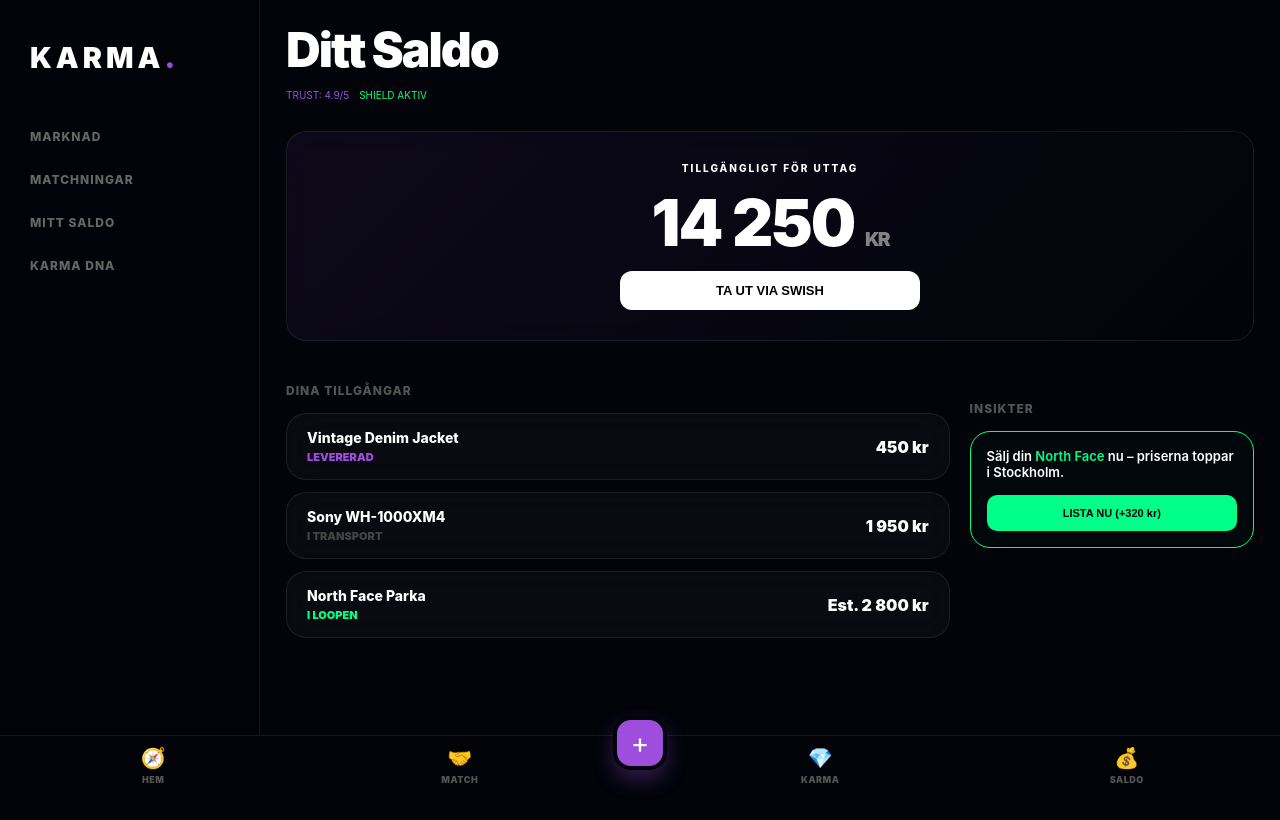
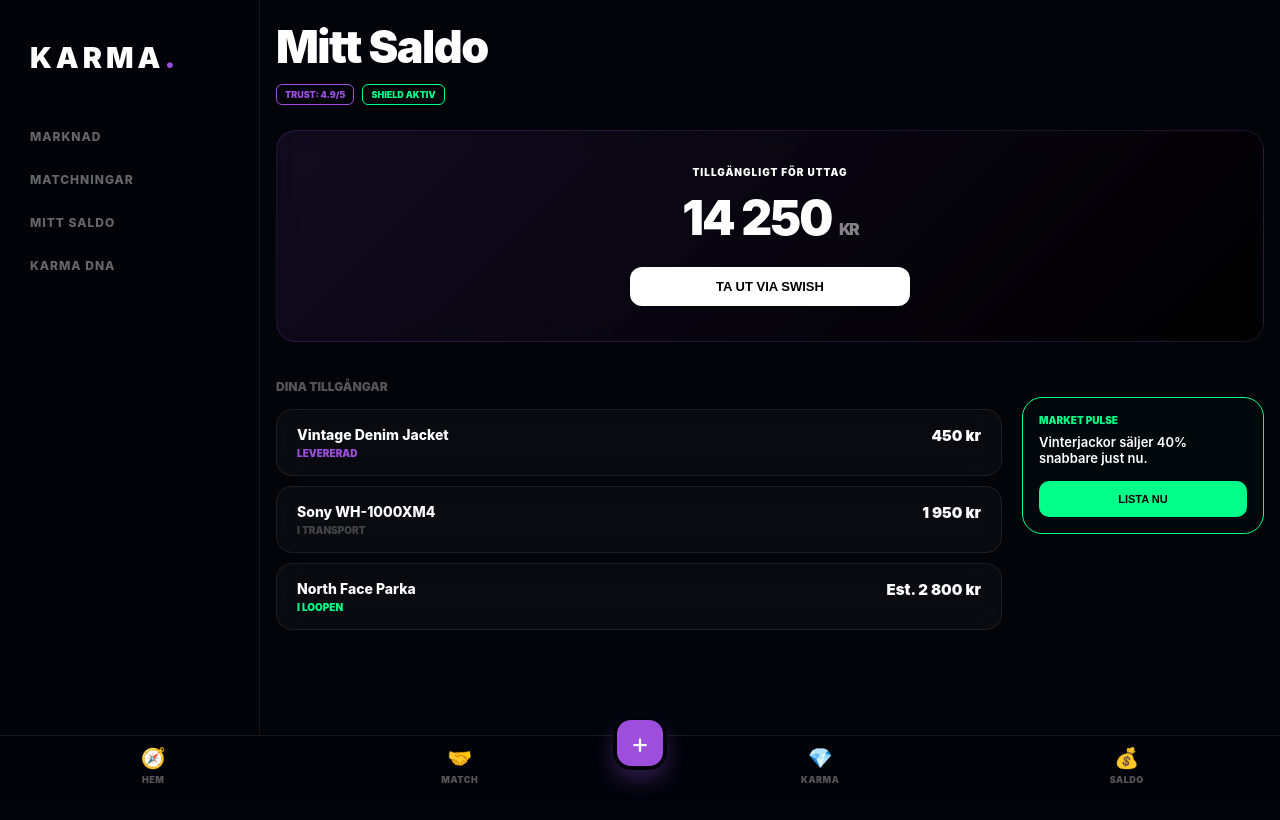
Before and after one commit to gascheckking/marketbeg-appGem, a Next.js app: page /dashboard/seller in a window 1280 px wide. Built offline with nearby package versions, Linux system fonts and the light colour scheme.

Commit message:
Update page.tsx

```diff
--- a/app/dashboard/seller/page.tsx
+++ b/app/dashboard/seller/page.tsx
@@ -9,61 +9,57 @@ export default function KarmaSellerDashboard() {
   ];
 
   return (
-    <div className="page-wrapper" style={{ maxWidth: '1000px', margin: '0 auto' }}>
-      <header style={{ marginBottom: '30px' }}>
-        <h1 style={{ fontSize: 'clamp(2rem, 8vw, 3rem)', fontWeight: 900, letterSpacing: '-2px', margin: 0 }}>Ditt Saldo</h1>
-        <div style={{ display: 'flex', gap: '10px', marginTop: '10px', flexWrap: 'wrap' }}>
-          <span className="stat-pill" style={{ borderColor: 'var(--neon-purple)', color: 'var(--neon-purple)', fontSize: '10px' }}>TRUST: 4.9/5</span>
-          <span className="stat-pill" style={{ borderColor: 'var(--neon-mint)', color: 'var(--neon-mint)', fontSize: '10px' }}>SHIELD AKTIV</span>
+    <div className="page-wrapper">
+      <header style={{ marginBottom: '25px' }}>
+        <h1 style={{ margin: 0 }}>Mitt Saldo</h1>
+        <div style={{ display: 'flex', gap: '8px', marginTop: '10px' }}>
+          <span style={{ fontSize: '9px', fontWeight: 900, color: 'var(--neon-purple)', border: '1px solid var(--neon-purple)', padding: '4px 8px', borderRadius: '6px' }}>TRUST: 4.9/5</span>
+          <span style={{ fontSize: '9px', fontWeight: 900, color: 'var(--neon-mint)', border: '1px solid var(--neon-mint)', padding: '4px 8px', borderRadius: '6px' }}>SHIELD AKTIV</span>
         </div>
       </header>
 
-      {/* Saldo-kort */}
+      {/* Saldo-kort - Mer Fintech-look */}
       <div className="glass-card" style={{
-        background: 'linear-gradient(135deg, rgba(157, 78, 221, 0.08) 0%, rgba(2, 4, 10, 1) 100%)',
-        padding: '30px 20px', marginBottom: '30px', textAlign: 'center'
+        background: 'linear-gradient(135deg, rgba(157, 78, 221, 0.1), #000)',
+        padding: '35px 20px', marginBottom: '25px', textAlign: 'center', border: '1px solid rgba(157, 78, 221, 0.2)'
       }}>
-        <div className="muted" style={{ fontSize: '10px', fontWeight: 800, letterSpacing: '2px', textTransform: 'uppercase' }}>Tillgängligt för uttag</div>
-        <div style={{ fontSize: 'clamp(2.5rem, 12vw, 4rem)', fontWeight: 900, margin: '10px 0', letterSpacing: '-2px' }}>
-          14 250 <span style={{ fontSize: '1.2rem', opacity: 0.5 }}>KR</span>
+        <div className="muted" style={{ fontSize: '10px', fontWeight: 900, letterSpacing: '1px' }}>TILLGÄNGLIGT FÖR UTTAG</div>
+        <div style={{ fontSize: '3rem', fontWeight: 900, margin: '10px 0', letterSpacing: '-2px' }}>
+          14 250 <span style={{ fontSize: '1rem', opacity: 0.5 }}>KR</span>
         </div>
-        <button className="primary-btn" style={{ width: '100%', maxWidth: '300px', background: '#fff', color: '#000', fontSize: '13px' }}>
+        <button className="primary-btn" style={{ width: '100%', maxWidth: '280px', marginTop: '10px' }}>
           TA UT VIA SWISH
         </button>
       </div>
 
       <div className="dashboard-grid">
-        <div className="assets-section">
-          <h3 style={{ fontSize: '12px', fontWeight: 800, letterSpacing: '1px', marginBottom: '15px', color: '#555' }}>DINA TILLGÅNGAR</h3>
-          <div style={{ display: 'flex', flexDirection: 'column', gap: '12px' }}>
+        <section>
+          <h3 style={{ fontSize: '12px', fontWeight: 900, marginBottom: '15px', color: '#555' }}>DINA TILLGÅNGAR</h3>
+          <div style={{ display: 'flex', flexDirection: 'column', gap: '10px' }}>
             {assets.map((item, i) => (
-              <div key={i} className="glass-card" style={{ display: 'flex', justifyContent: 'space-between', alignItems: 'center', padding: '15px 20px' }}>
+              <div key={i} className="glass-card" style={{ display: 'flex', justifyContent: 'space-between', padding: '16px 20px', borderRadius: '16px' }}>
                 <div>
                   <div style={{ fontWeight: 800, fontSize: '14px' }}>{item.name}</div>
-                  <div style={{ fontSize: '11px', color: item.color, fontWeight: 900, marginTop: '4px' }}>{item.status}</div>
+                  <div style={{ fontSize: '10px', color: item.color, fontWeight: 900, marginTop: '4px' }}>{item.status}</div>
                 </div>
-                <div style={{ fontWeight: 900, fontSize: '16px' }}>{item.value}</div>
+                <div style={{ fontWeight: 900, fontSize: '15px' }}>{item.value}</div>
               </div>
             ))}
           </div>
-        </div>
+        </section>
 
-        <div className="insights-section">
-          <h3 style={{ fontSize: '12px', fontWeight: 800, letterSpacing: '1px', marginBottom: '15px', color: '#555', marginTop: '30px' }}>INSIKTER</h3>
+        <section style={{ marginTop: '30px' }}>
           <div className="glass-card" style={{ border: '1px solid var(--neon-mint)', background: 'rgba(0,255,136,0.02)' }}>
-            <p style={{ fontSize: '13px', fontWeight: 600, margin: 0 }}>
-              Sälj din <span style={{ color: 'var(--neon-mint)' }}>North Face</span> nu – priserna toppar i Stockholm.
-            </p>
-            <button style={{ marginTop: '15px', width: '100%', padding: '12px', background: 'var(--neon-mint)', border: 'none', borderRadius: '10px', fontWeight: 900, fontSize: '11px' }}>
-              LISTA NU (+320 kr)
-            </button>
+            <div style={{ fontSize: '10px', fontWeight: 900, color: 'var(--neon-mint)', marginBottom: '8px' }}>MARKET PULSE</div>
+            <p style={{ fontSize: '13px', fontWeight: 600, margin: 0 }}>Vinterjackor säljer 40% snabbare just nu.</p>
+            <button style={{ marginTop: '15px', width: '100%', padding: '12px', background: 'var(--neon-mint)', color: '#000', border: 'none', borderRadius: '10px', fontWeight: 900, fontSize: '11px' }}>LISTA NU</button>
           </div>
-        </div>
+        </section>
       </div>
 
       <style jsx>{`
         .dashboard-grid { display: grid; grid-template-columns: 1fr; gap: 20px; }
-        @media (min-width: 768px) { .dashboard-grid { grid-template-columns: 1.4fr 0.6fr; } }
+        @media (min-width: 768px) { .dashboard-grid { grid-template-columns: 1.5fr 0.5fr; } }
       `}</style>
     </div>
   );
```
